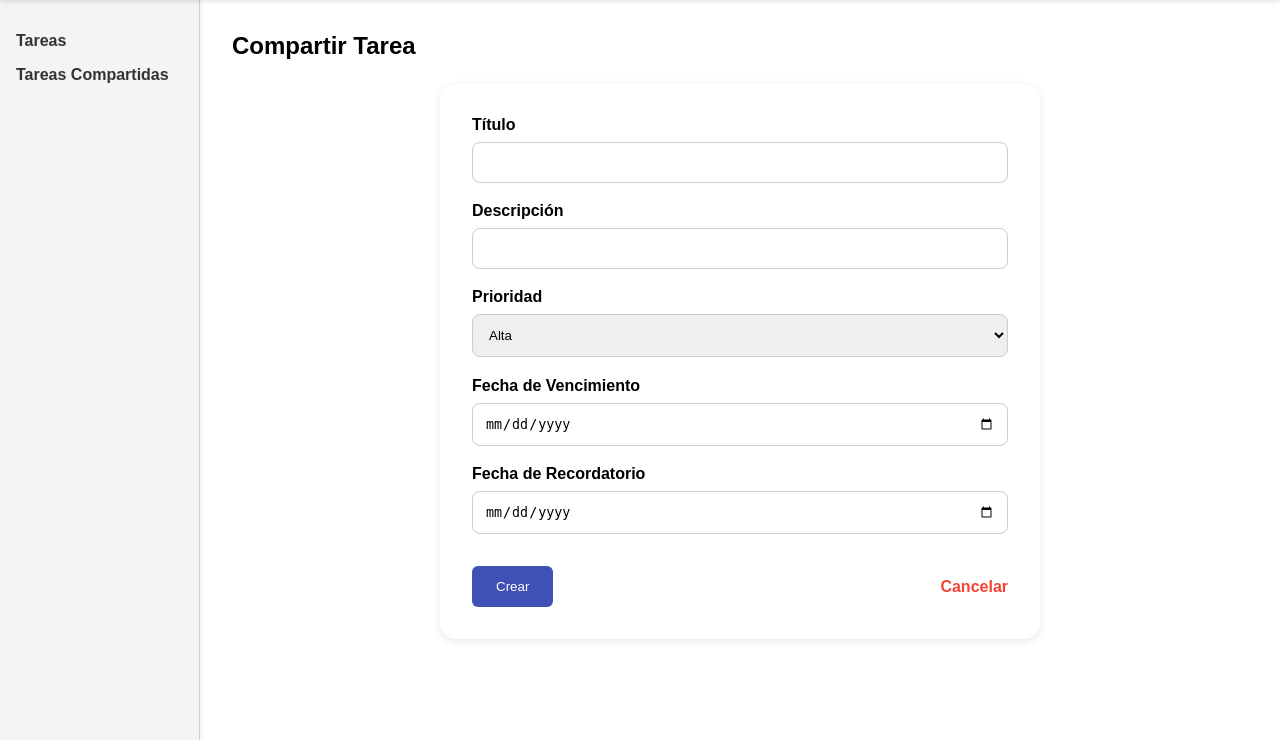
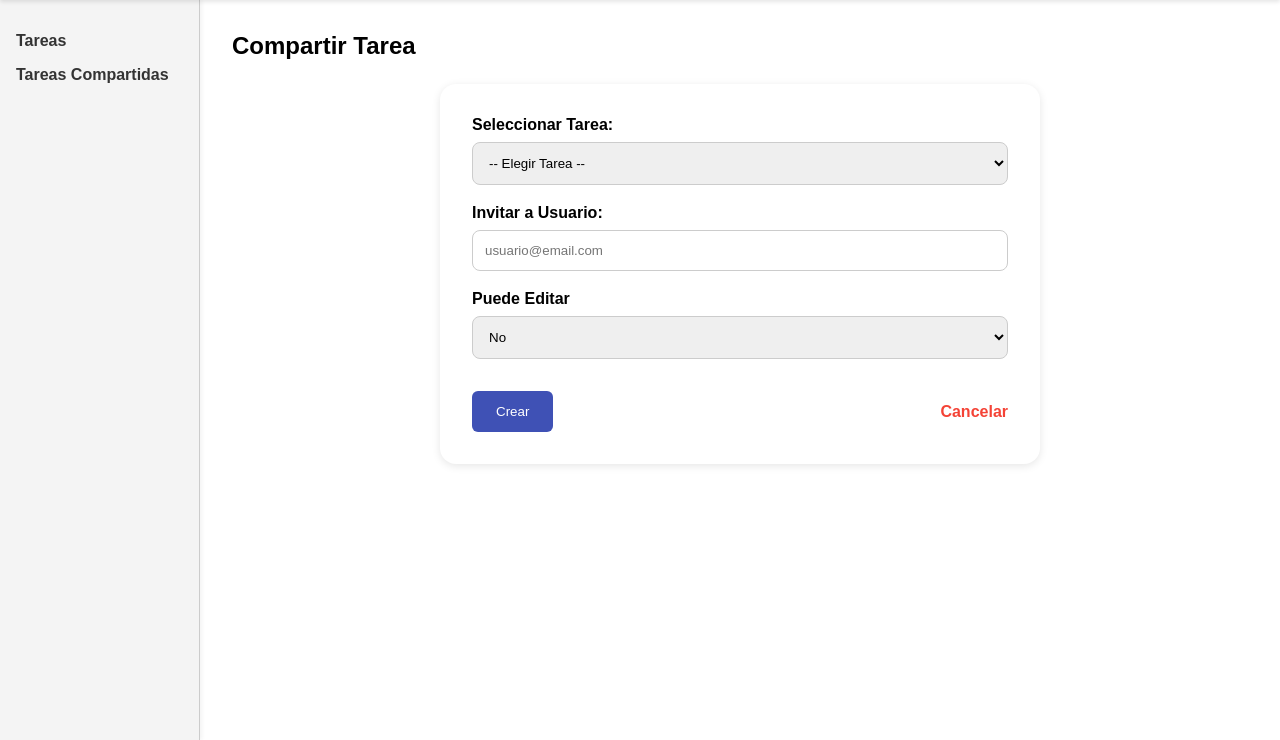
Before and after one commit to Bruno1084/Tecnicas_Integrador, a CodeIgniter 4 app: the page made by app/Views/Tasks/compartir_tarea.php in a window 1280 px wide. Shown: the part 60-800 px from the top of the page. Run offline with PHP 8.4 and a stand-in for CodeIgniter, Linux system fonts and the light colour scheme; the template is opened without the code that fills it, so the values that code supplies are empty; some libraries are stand-ins or nearby versions.

Commit message:
share view refactored

```diff
--- a/app/Views/Tasks/compartir_tarea.php
+++ b/app/Views/Tasks/compartir_tarea.php
@@ -27,32 +27,28 @@
                     <?= csrf_field() ?>
 
                     <div class="form-group">
-                        <label for="subject">Título</label>
-                        <input type="text" id="subject" name="subject" required>
-                    </div>
-
-                    <div class="form-group">
-                        <label for="description">Descripción</label>
-                        <input type="text" id="description" name="description" required>
-                    </div>
-
-                    <div class="form-group">
-                        <label for="priority">Prioridad</label>
-                        <select name="priority" id="priority" required>
-                            <option value="alta">Alta</option>
-                            <option value="media">Media</option>
-                            <option value="baja">Baja</option>
+                        <label for="idTask">Seleccionar Tarea:</label>
+                        <select name="idTask" id="idTask" required>
+                            <option value="">-- Elegir Tarea --</option>
+                            <?php foreach ($tasks as $task): ?>
+                                <option value="<?= esc($task['id']) ?>">
+                                    <?= esc($task['subject']) ?>
+                                </option>
+                            <?php endforeach; ?>
                         </select>
                     </div>
 
                     <div class="form-group">
-                        <label for="expirationDate">Fecha de Vencimiento</label>
-                        <input type="date" name="expirationDate" id="expirationDate" required>
+                        <label for="userEmail">Invitar a Usuario:</label>
+                        <input type="email" name="userEmail" id="userEmail" placeholder="usuario@email.com" required>
                     </div>
 
                     <div class="form-group">
-                        <label for="reminderDate">Fecha de Recordatorio</label>
-                        <input type="date" name="reminderDate" id="reminderDate">
+                        <label for="priority">Puede Editar</label>
+                        <select name="priority" id="priority" required>
+                            <option value="false">No</option>
+                            <option value="true">Si</option>
+                        </select>
                     </div>
 
                     <div class="form-actions">
```
Also changed, not shown: app/Controllers/TaskController.php (+25 -1 lines).
